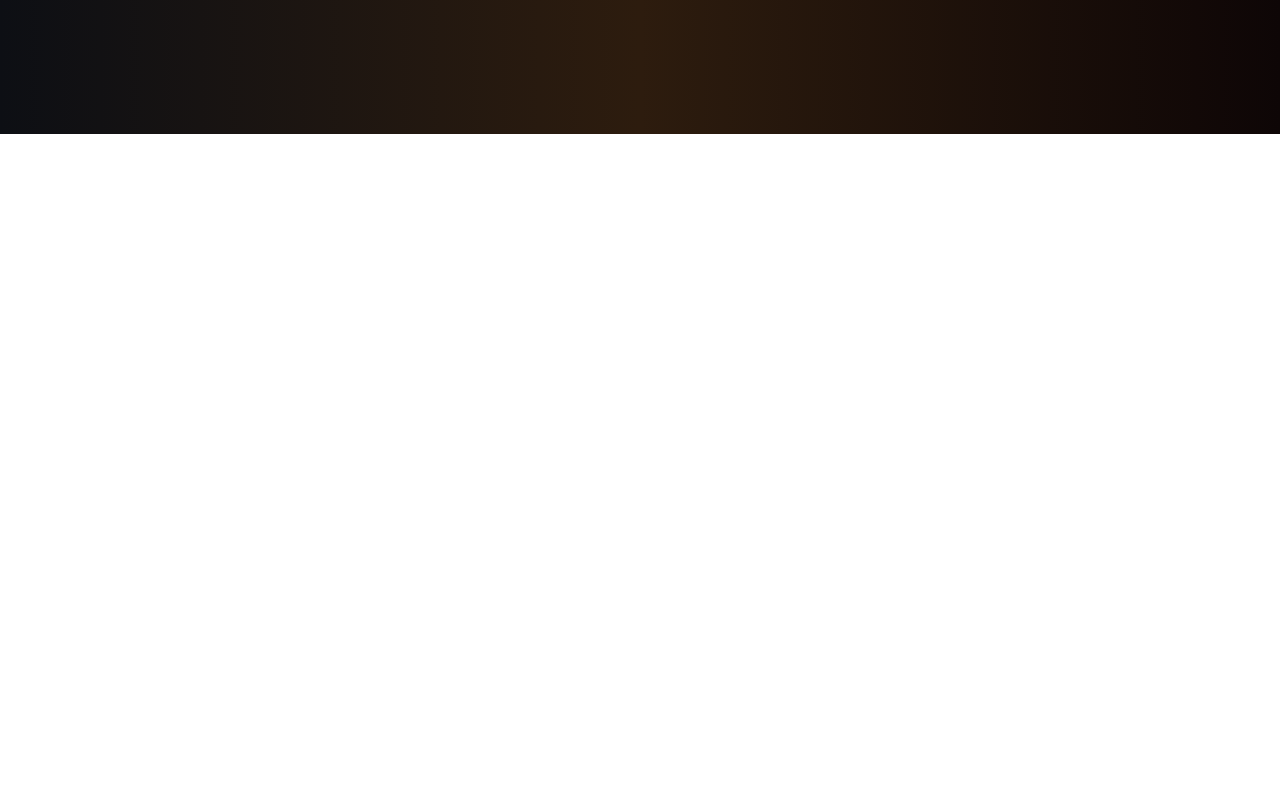
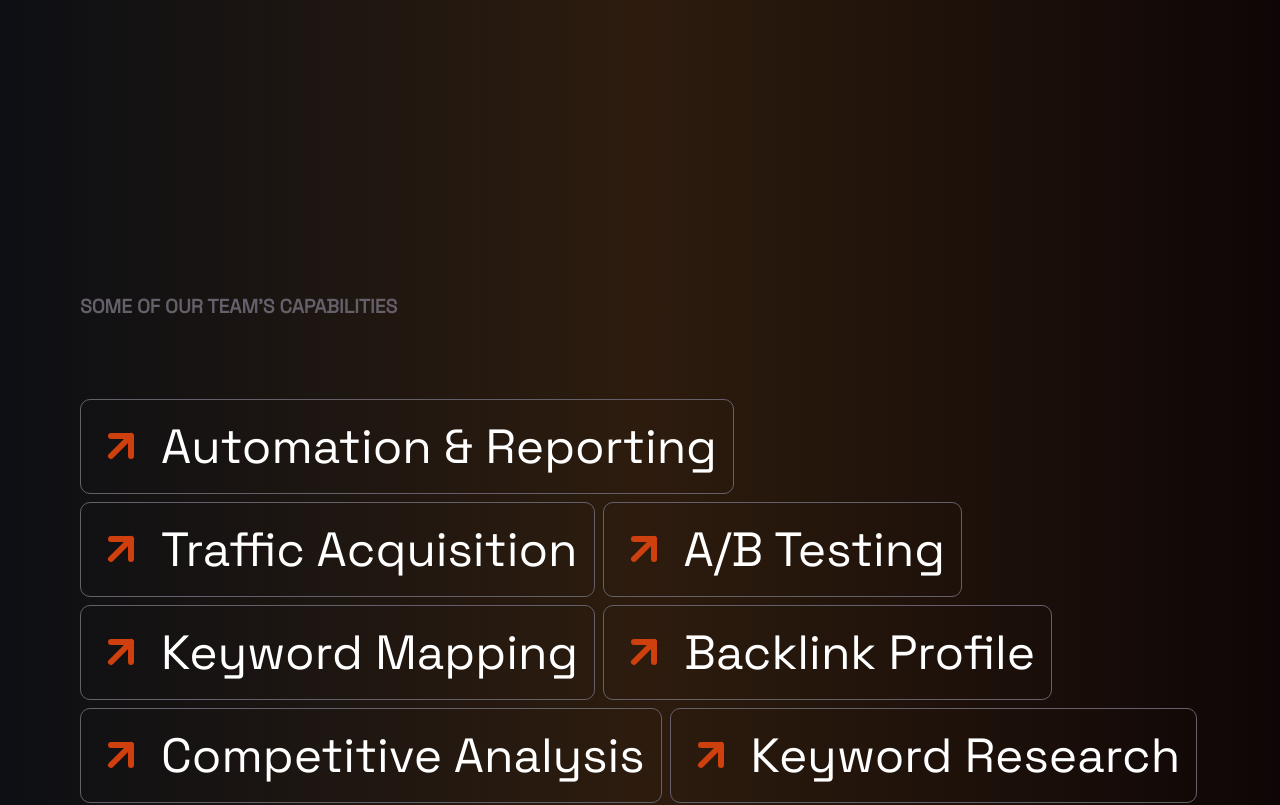
Before and after one commit to anaghroy/React-landing-part-4, a React (Vite) app: page / in a window 1280 px wide. Shown: the part 2740-3545 px from the top of the page. Before the commit the page ends 2874 px from the top, so only its background shows below. Built offline with nearby package versions, Linux system fonts and the light colour scheme.

Commit message:
Capabilities Section

```diff
--- a/src/App.jsx
+++ b/src/App.jsx
@@ -1,8 +1,10 @@
+import Capabilities from './Components/Capabilities'
 import Navbar from './Components/Navbar'
 import Rank from './Components/Rank'
 import Seamless from './Components/Seamless'
 import Services from './Components/Services'
 import { logo } from './Data/BrandImage'
+import { term } from './Data/CapabiliData'
 import { tableData } from './Data/Table'
 import './style.css'
 const App = () => {
@@ -12,6 +14,7 @@ const App = () => {
       <Rank logo={logo}/>
       <Seamless tableData={tableData}/>
       <Services/>
+      <Capabilities term={term}/>
     </div>
   )
 }
--- /dev/null
+++ b/src/Components/Capabilities.jsx
@@ -0,0 +1,21 @@
+import { ArrowUpRight } from "lucide-react";
+import React from "react";
+
+const Capabilities = ({term}) => {
+  return (
+    <div className="main-capa">
+      <h6>Some of our team's capabilities</h6>
+      <div className="main-box">
+        {term.map((item, index)=>(
+            <div className="content-box" key={index}>
+          <ArrowUpRight color="#ce400d" size={48} strokeWidth={3} />
+          <p>{item.title}</p>
+        </div>
+        ))}
+
+      </div>
+    </div>
+  );
+};
+
+export default Capabilities;
--- /dev/null
+++ b/src/Data/CapabiliData.js
@@ -0,0 +1,23 @@
+export const term = [
+  {
+    title: "Automation & Reporting",
+  },
+  {
+    title: "Traffic Acquisition",
+  },
+  {
+    title: "A/B Testing",
+  },
+  {
+    title: "Keyword Mapping",
+  },
+  {
+    title: "Backlink Profile",
+  },
+  {
+    title: "Competitive Analysis",
+  },
+  {
+    title: "Keyword Research",
+  },
+];
--- a/src/style.css
+++ b/src/style.css
@@ -287,4 +287,40 @@ body {
      object-fit: cover;
   -o-object-position: center;
      object-position: center;
+}
+
+/*Capabilities Section*/
+.main-capa {
+  width: 100%;
+  padding: 10rem 5rem;
+  background: linear-gradient(to right, #0d0f14, #2d1c0e, #0e0606);
+  display: flex;
+  flex-direction: column;
+  gap: 5rem;
+}
+.main-capa h6 {
+  text-transform: uppercase;
+  font-size: 1.2rem;
+  color: #655f69;
+}
+.main-capa .main-box {
+  display: flex;
+  flex-direction: row;
+  gap: 0.5rem;
+  flex-wrap: wrap;
+}
+.main-capa .main-box .content-box {
+  width: -moz-fit-content;
+  width: fit-content;
+  border: 0.1rem solid #655f69;
+  border-radius: 10px;
+  display: flex;
+  flex-direction: row;
+  align-items: center;
+  padding: 1rem;
+  gap: 1rem;
+}
+.main-capa .main-box .content-box p {
+  color: #fff;
+  font-size: 3rem;
 }/*# sourceMappingURL=style.css.map */
--- a/src/style.scss
+++ b/src/style.scss
@@ -305,3 +305,38 @@ body {
     }
   }
 }
+
+/*Capabilities Section*/
+.main-capa {
+  width: 100%;
+  padding: 10rem 5rem;
+  background: linear-gradient(to right, #0d0f14, #2d1c0e, #0e0606);
+  display: flex;
+  flex-direction: column;
+  gap: 5rem;
+  h6 {
+    text-transform: uppercase;
+    font-size: 1.2rem;
+    color: #655f69;
+  }
+  .main-box {
+    display: flex;
+    flex-direction: row;
+    gap: 0.5rem;
+    flex-wrap: wrap;
+    .content-box {
+      width: fit-content;
+      border: 0.1rem solid #655f69;
+      border-radius: 10px;
+      display: flex;
+      flex-direction: row;
+      align-items: center;
+      padding: 1rem;
+      gap: 1rem;
+      p {
+        color: #fff;
+        font-size: 3rem;
+      }
+    }
+  }
+}
```
Also changed, not shown: 1 other file (tests, documents, lock files or other folders).
